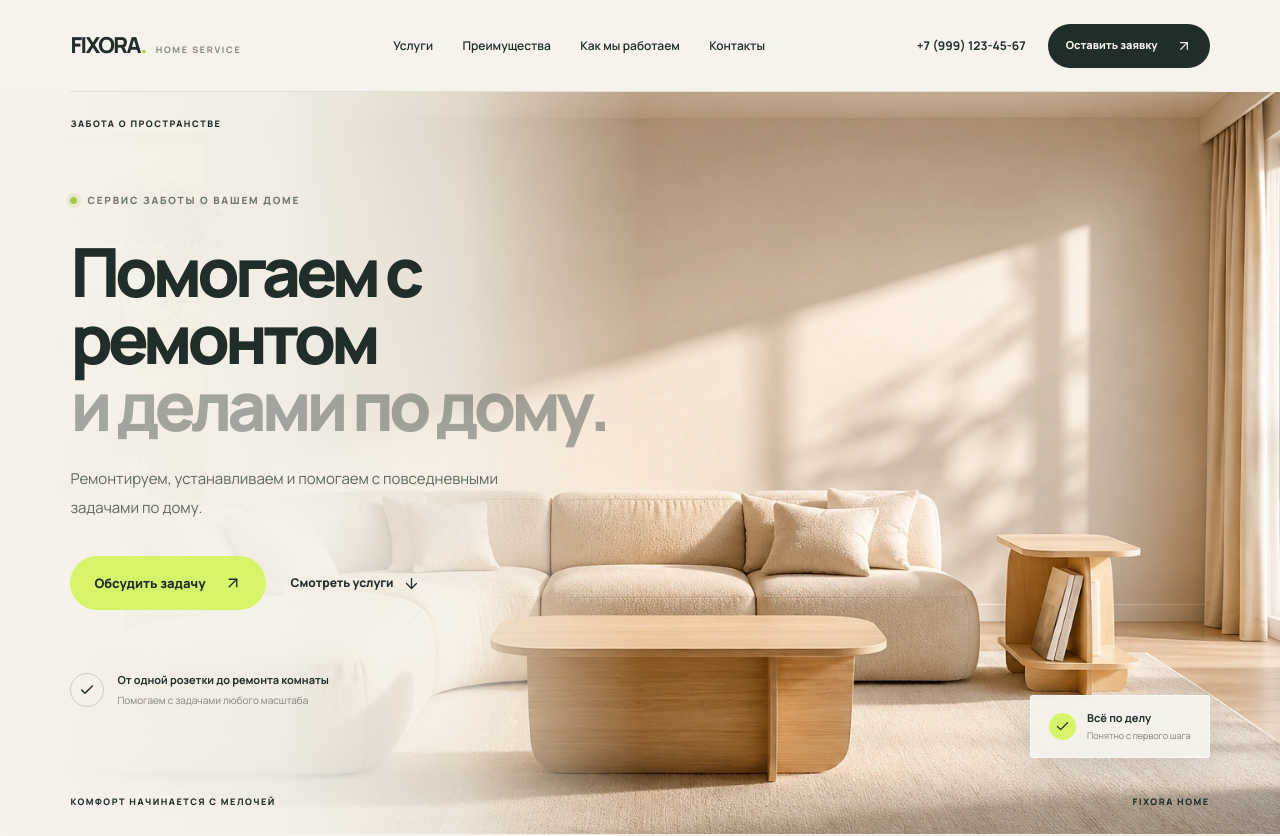
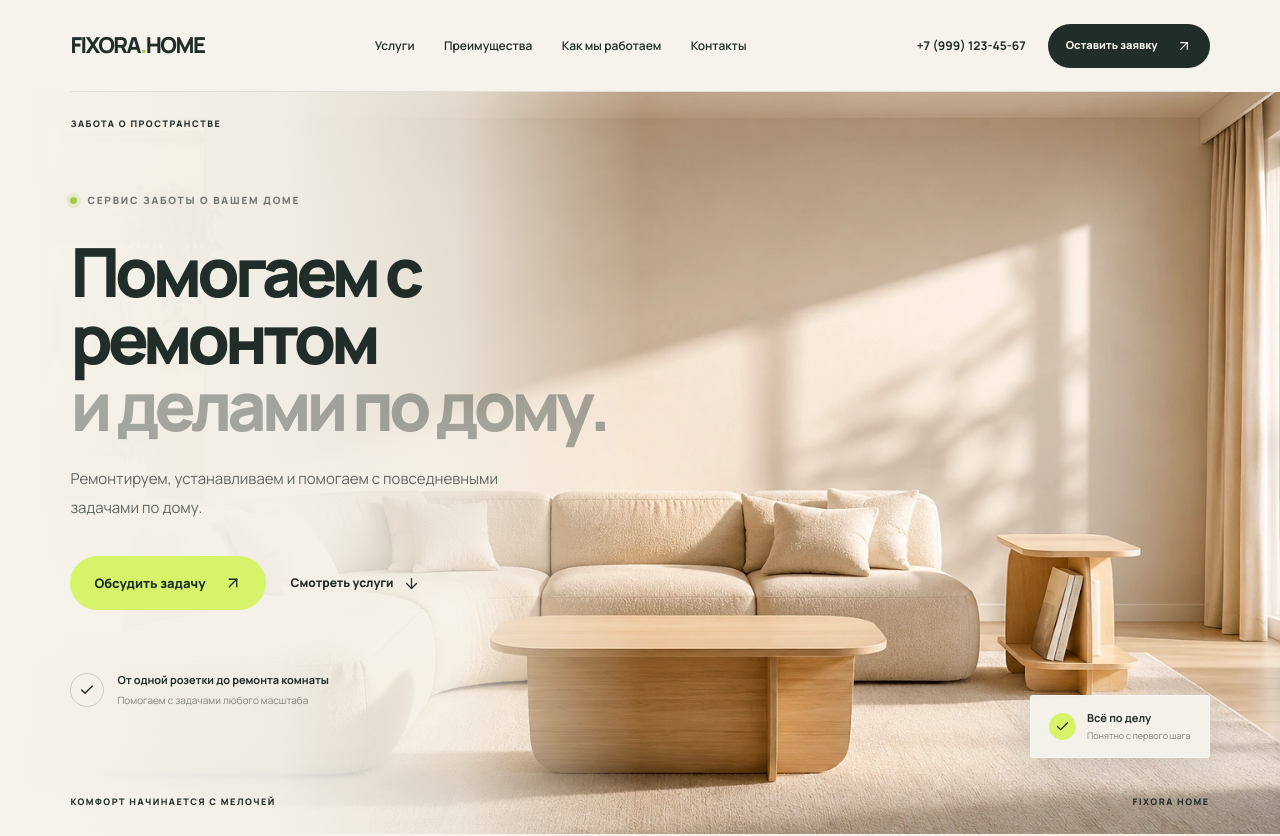
Before and after one commit to artkoro94/fixora-home, a React (Vite) app: page / in a window 1280 px wide. Shown: the top 836 px of the page. Built offline with nearby package versions, Linux system fonts and the light colour scheme.

Commit message:
fix: apply FIXORA.HOME branding and explicit nav hover

```diff
--- a/src/widgets/header/Header.tsx
+++ b/src/widgets/header/Header.tsx
@@ -23,14 +23,13 @@ function Header() {
   return (
     <header className="relative z-20 w-full bg-cream px-[5.5%] max-[760px]:px-[22px]" id="top" onKeyDown={handleHeaderKeyDown}>
       <div className="mx-auto flex min-h-[92px] max-w-[1440px] items-center justify-between border-b border-[rgb(32_45_40_/_10%)] max-[760px]:min-h-[76px]">
-        <a className="inline-flex items-baseline gap-[10px] whitespace-nowrap" href="#top" aria-label="FIXORA HOME — на главную" onClick={closeMenu}>
-          <span className="text-[22px] font-extrabold tracking-[-1.5px] max-[760px]:text-[20px]">FIXORA<span className="text-[#a6c93f]">.</span></span>
-          <span className="text-[9px] font-bold tracking-[1.7px] text-[rgb(32_45_40_/_55%)] max-[760px]:text-[8px]">HOME SERVICE</span>
+        <a className="inline-flex items-baseline gap-[10px] whitespace-nowrap" href="#top" aria-label="FIXORA.HOME — на главную" onClick={closeMenu}>
+          <span className="brand-wordmark text-[22px] font-extrabold tracking-[-1.5px] max-[760px]:text-[20px]">FIXORA<span className="text-[#a6c93f]">.</span>HOME</span>
         </a>
 
         <nav className="flex items-center gap-[clamp(18px,2.3vw,36px)] max-[1050px]:gap-4 max-[760px]:hidden" aria-label="Основная навигация">
           {navigation.map((item) => (
-            <a className="text-xs font-semibold text-[rgb(32_45_40_/_76%)] transition-colors duration-200 hover:text-[#789c35] max-[1050px]:text-[11px]" href={item.href} key={item.href}>
+            <a className="header-nav-link text-xs font-semibold text-[rgb(32_45_40_/_76%)] transition-colors duration-200 hover:text-[#789c35] max-[1050px]:text-[11px]" href={item.href} key={item.href}>
               {item.label}
             </a>
           ))}
@@ -63,7 +62,7 @@ function Header() {
       >
         <nav className="grid px-[22px] pt-[10px] pb-6" aria-label="Мобильная навигация">
           {navigation.map((item) => (
-            <a className="flex items-center justify-between border-b border-[rgb(32_45_40_/_9%)] py-4 text-sm font-bold" href={item.href} key={item.href} onClick={closeMenu}>
+            <a className="header-nav-link flex items-center justify-between border-b border-[rgb(32_45_40_/_9%)] py-4 text-sm font-bold" href={item.href} key={item.href} onClick={closeMenu}>
               {item.label}<ArrowUpRight size={18} />
             </a>
           ))}
```
